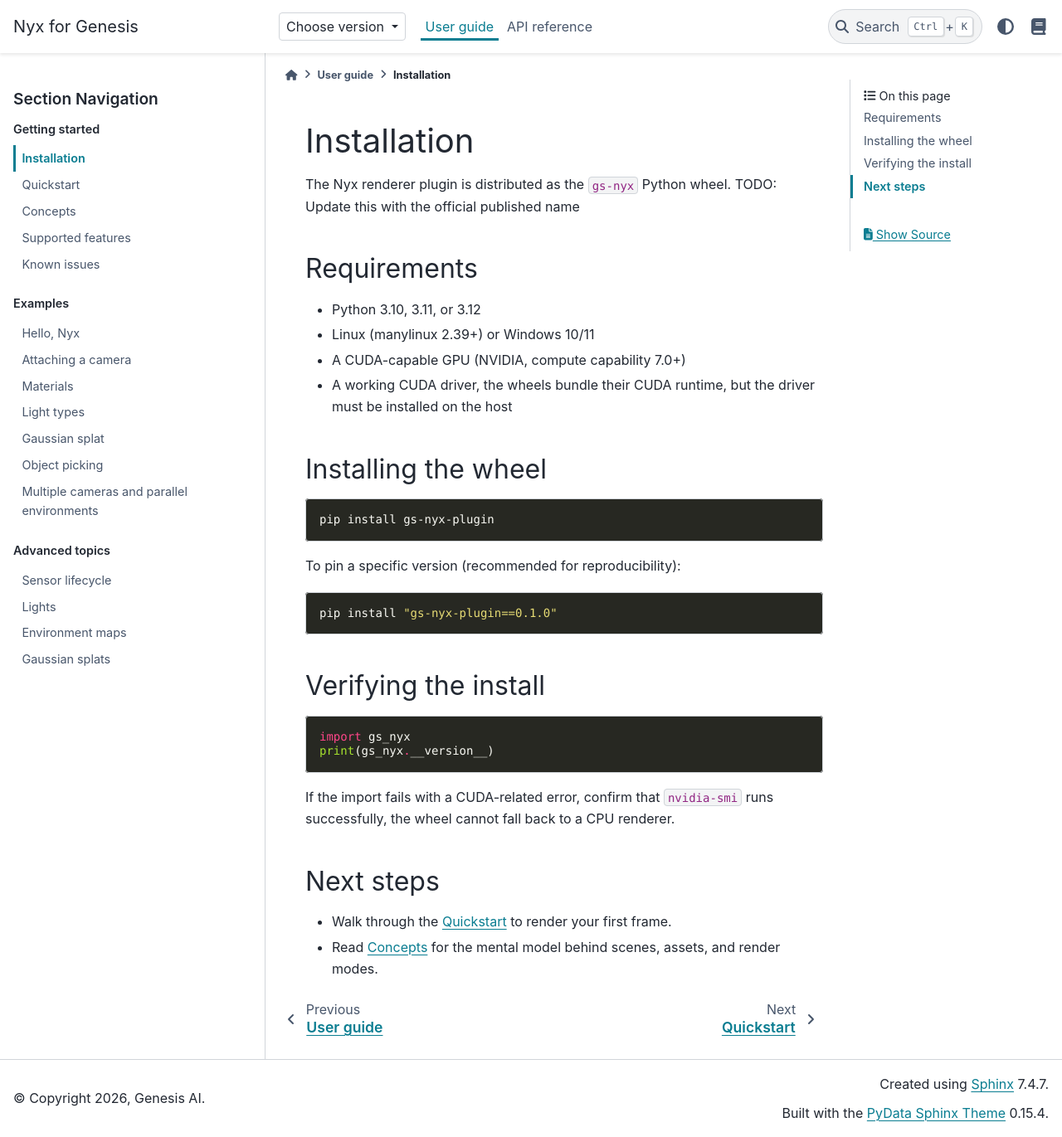
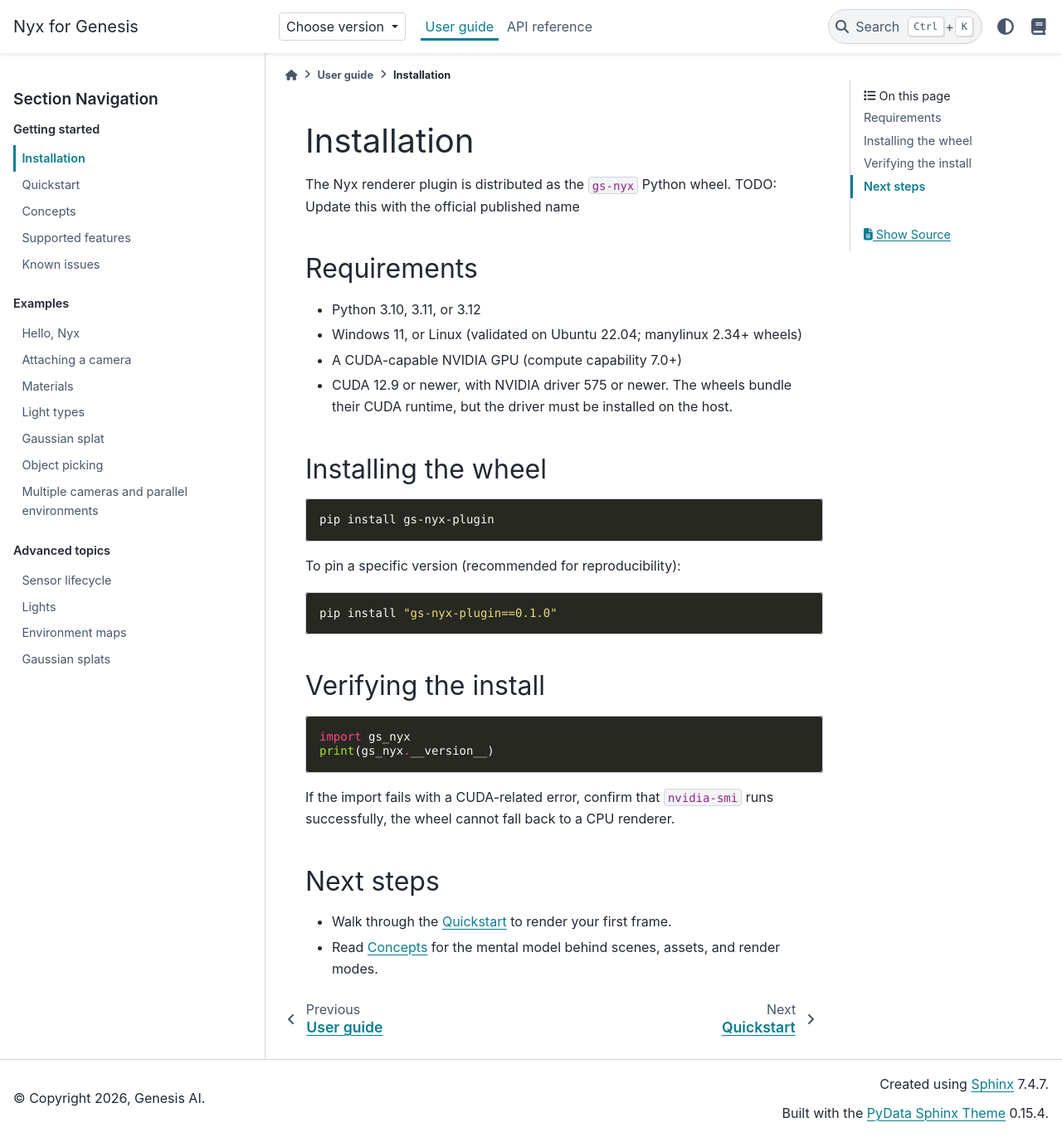
Before and after one commit to Genesis-Embodied-AI/genesis-nyx, a Sphinx documentation site: the page built from docs/source/user_guide/installation.md, in a window 1280 px wide and 1371 px high. Shown: the whole window at 83% size. Built offline with Sphinx 7.4.7 and the PyData theme 0.15.4, drawn with Linux system fonts in a browser that asks for light colours.

```diff
--- a/docs/source/user_guide/installation.md
+++ b/docs/source/user_guide/installation.md
@@ -5,9 +5,9 @@ The Nyx renderer plugin is distributed as the `gs-nyx` Python wheel. TODO: Updat
 ## Requirements
 
 - Python 3.10, 3.11, or 3.12
-- Linux (manylinux 2.39+) or Windows 10/11
-- A CUDA-capable GPU (NVIDIA, compute capability 7.0+)
-- A working CUDA driver, the wheels bundle their CUDA runtime, but the driver must be installed on the host
+- Windows 11, or Linux (validated on Ubuntu 22.04; manylinux 2.34+ wheels)
+- A CUDA-capable NVIDIA GPU (compute capability 7.0+)
+- CUDA 12.9 or newer, with NVIDIA driver 575 or newer. The wheels bundle their CUDA runtime, but the driver must be installed on the host.
 
 ## Installing the wheel
 
```
Also changed, not shown: README.md (+1 -1 lines).
